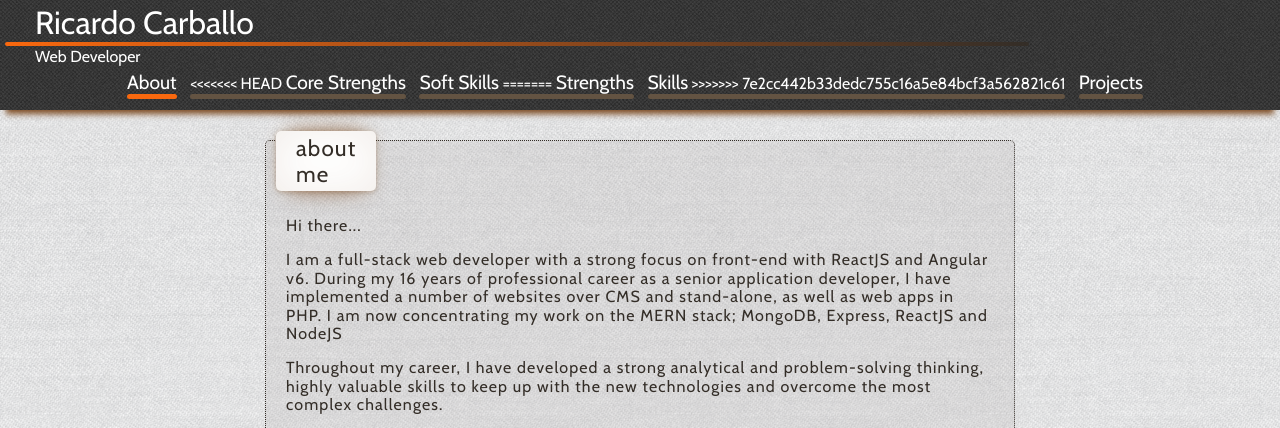
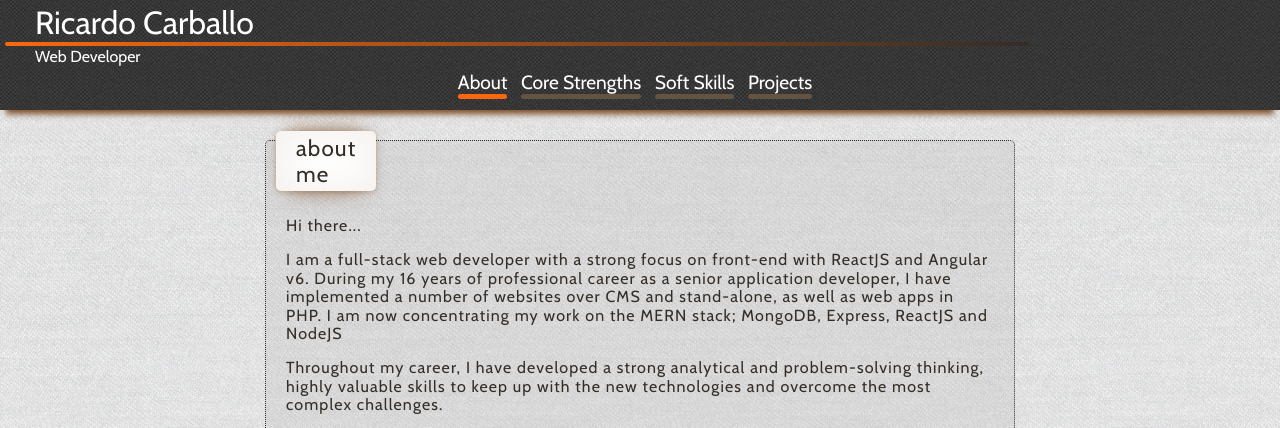
Before and after one commit to riccar/ricardocarballo.com, a website: page app/index.html in a window 1280 px wide. Shown: the top 428 px of the page. Drawn offline with nearby package versions, Linux system fonts and the light colour scheme.

Commit message:
Fix issue with index after meging master

```diff
--- a/app/index.html
+++ b/app/index.html
@@ -40,19 +40,11 @@
           <div id="about-link" class="underline"></div>
         </li>
         <li  >
-<<<<<<< HEAD
           <a href="#skills">Core Strengths</a>
           <div id="skills-link" class="underline"></div>
         </li>
         <li>
           <a href="#strengths">Soft Skills</a>
-=======
-          <a href="#skills">Strengths</a>
-          <div id="skills-link" class="underline"></div>
-        </li>
-        <li>
-          <a href="#strenghts">Skills</a>
->>>>>>> 7e2cc442b33dedc755c16a5e84bcf3a562821c61
           <div id="strengths-link" class="underline"></div>
         </li>
         <li>
```
Also changed, not shown: docs/index.html (+0 -8 lines).
